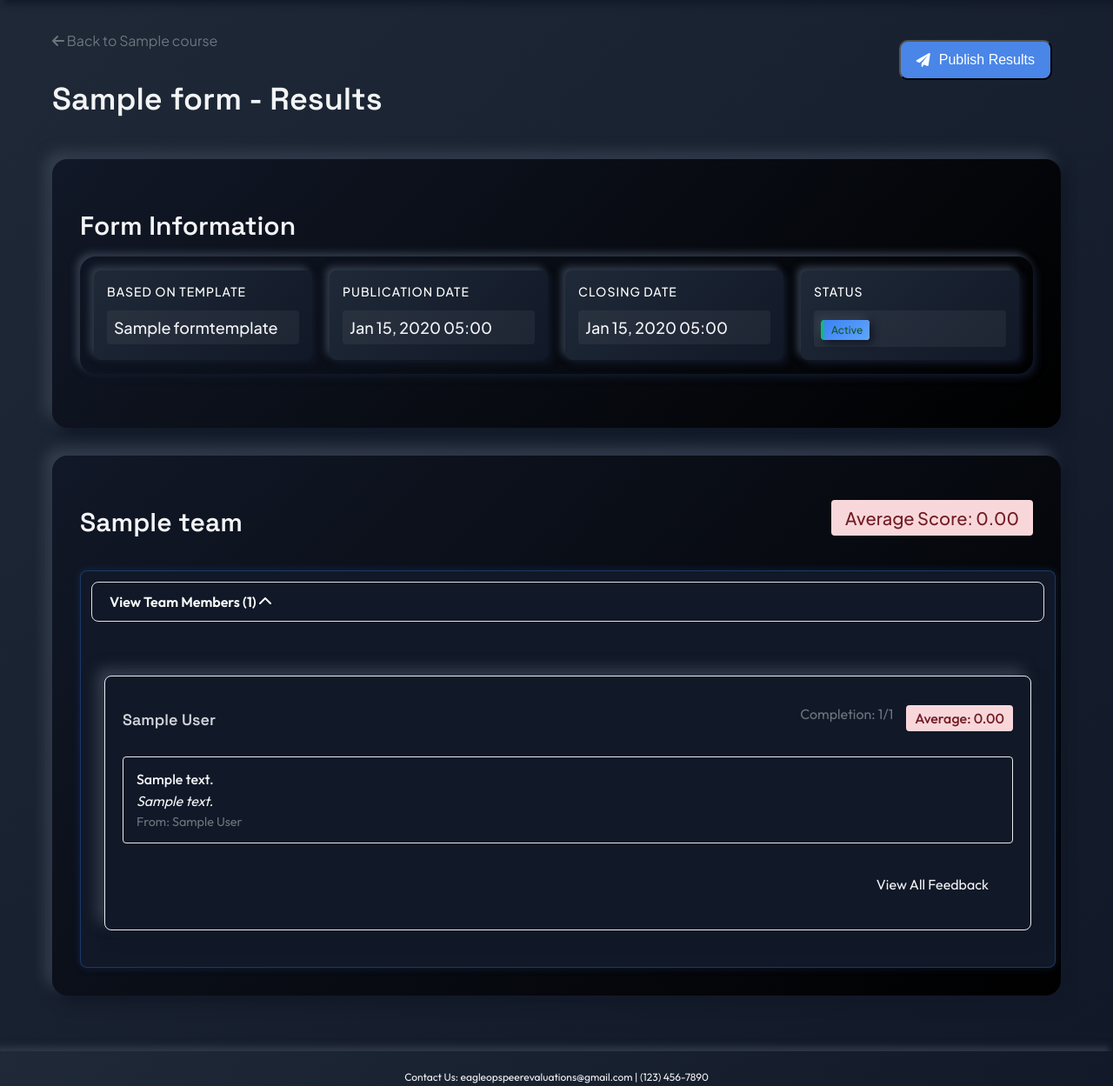
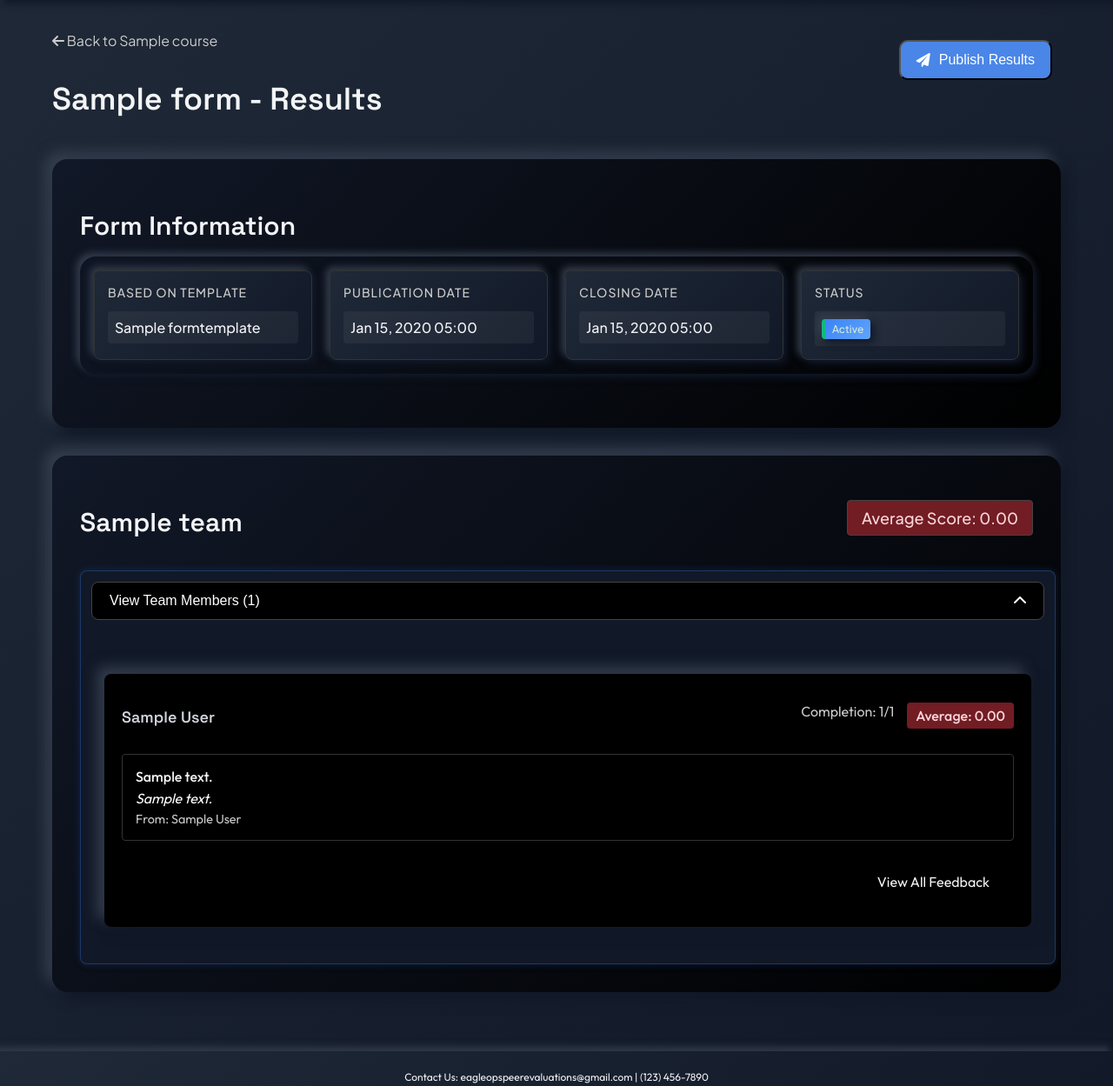
Before and after one commit to CSCI3364-Fall2025/BugBusters, a Django app: page /courses/1/forms/1/results/ in a window 1280 px wide, after a click that opens the changed part. Shown: the part 60-1309 px from the top of the page at 87% size. Run offline with Django 5.2, Linux system fonts and the light colour scheme; a user stored in the database is signed in; tables that the repository leaves empty hold one stand-in row (values such as "Sample post").

Commit message:
fix form_results.html UI

```diff
--- a/EagleOps_Peer_Eval/templates/form_results.html
+++ b/EagleOps_Peer_Eval/templates/form_results.html
@@ -162,7 +162,7 @@
         max-width: 1200px;
         margin: 0 auto;
         padding: 20px;
-        font-family: var(--font-primary), sans-serif;
+        color: #ffffff;
     }
 
     .page-header {
@@ -179,12 +179,12 @@
     .back-link {
         display: inline-block;
         margin-bottom: 10px;
-        color: #6c757d;
+        color: #cccccc;
         text-decoration: none;
     }
 
     .back-link:hover {
-        color: #343a40;
+        color: #ffffff;
     }
 
     .info-grid {
@@ -195,20 +195,21 @@
     }
 
     .info-item {
-        background-color: #111827;
+        color: #ffffff;
         padding: 15px;
         border-radius: 8px;
+        border: 1px solid #333333;
     }
 
     .info-item label {
         display: block;
         font-weight: 500;
         margin-bottom: 5px;
-        color: #ffffff;
+        color: #cccccc;
     }
 
     .info-value {
-        font-size: 18px;
+        font-size: 16px;
     }
 
     .team-header {
@@ -219,10 +220,13 @@
     }
 
     .team-score {
-        font-size: 20px;
+        font-size: 18px;
         font-weight: 500;
         padding: 8px 16px;
         border-radius: 4px;
+        background-color: #000000;
+        color: #ffffff;
+        border: 1px solid #444444;
     }
 
     .team-members-dropdown {
@@ -232,20 +236,22 @@
     .dropdown-toggle {
         width: 100%;
         padding: 12px 20px;
-        background-color: #111827;
-        border: 1px solid #dee2e6;
+        background-color: #000000;
+        border: 1px solid #444444;
         border-radius: 8px;
         text-align: left;
+        font-size: 16px;
+        font-weight: 500;
+        color: #ffffff;
         cursor: pointer;
-        font-weight: 600;
-        transition: background-color 0.3s ease;
-        color: #ffffff;
-        font-family: var(--font-secondary), sans-serif;
-        font-size: 16px; /* Increased from default */
+        display: flex;
+        justify-content: space-between;
+        align-items: center;
+        transition: background-color 0.2s;
     }
 
     .dropdown-toggle:hover {
-        background-color: #e9ecef;
+        background-color: #111111;
     }
 
     .dropdown-toggle i {
@@ -259,8 +265,8 @@
     .team-members {
         margin-top: 15px;
         padding: 15px;
-        background-color: #111827;
         border-radius: 8px;
+        color: #ffffff;
     }
 
     .collapse {
@@ -272,11 +278,11 @@
     }
 
     .member-card {
-        background: #111827;
-        border: 1px solid #e9ecef;
+        background: #000000;
         border-radius: 8px;
         padding: 20px;
         margin-bottom: 15px;
+        color: #ffffff;
     }
 
     .member-header {
@@ -295,18 +298,19 @@
     }
 
     .completion-badge {
-        color: #6c757d;
+        color: #cccccc;
     }
 
     .score-badge {
         padding: 5px 10px;
         border-radius: 4px;
         font-weight: 500;
+        color: #ffffff;
     }
 
     .preview-feedback {
-        background: #111827;
-        border: 1px solid #e9ecef;
+        color: #ffffff;
+        border: 1px solid #333333;
         border-radius: 4px;
         padding: 15px;
         margin: 15px 0;
@@ -320,11 +324,12 @@
     .feedback-text {
         margin-bottom: 5px;
         font-style: italic;
+        color: #ffffff;
     }
 
     .feedback-from {
         font-size: 0.9em;
-        color: #6c757d;
+        color: #cccccc;
     }
 
     .member-actions {
@@ -333,18 +338,18 @@
     }
 
     .score-high {
-        background-color: #d4edda;
-        color: #155724;
+        background-color: #155724;
+        color: #d4edda;
     }
 
     .score-medium {
-        background-color: #fff3cd;
-        color: #fccf47;
+        background-color: #856404;
+        color: #fff3cd;
     }
 
     .score-low {
-        background-color: #f8d7da;
-        color: #721c24;
+        background-color: #721c24;
+        color: #f8d7da;
     }
 
     .member-details {
@@ -438,23 +451,23 @@
     }
 
     .status-badge.status-draft {
-        background-color: #e9ecef;
-        color: #495057;
+        background-color: #444444;
+        color: #cccccc;
     }
 
     .status-badge.status-scheduled {
-        background-color: #cce5ff;
-        color: #004085;
+        background-color: #004085;
+        color: #cce5ff;
     }
 
     .status-badge.status-active {
-        background-color: #d4edda;
-        color: #155724;
+        background-color: #155724;
+        color: #d4edda;
     }
 
     .status-badge.status-closed {
-        background-color: #f8d7da;
-        color: #721c24;
+        background-color: #721c24;
+        color: #f8d7da;
     }
 </style>
 {% endblock %}
```
Also changed, not shown: other parts of EagleOps_Peer_Eval/templates/form_results.html (+16 -11 lines).
